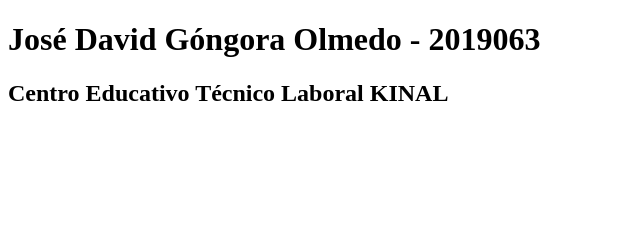
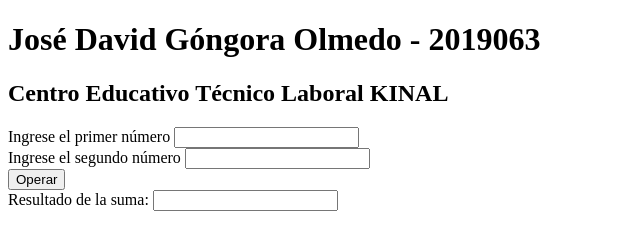
Before and after one commit to jgongora2019063/IN5B, a plain HTML site: page index.html in a window 1280 px wide. Shown: the whole page, without its empty margins (0-640 px from the left). Drawn offline with Linux system fonts and the light colour scheme.

Commit message:
Se agregó la función suma

```diff
--- a/index.html
+++ b/index.html
@@ -8,5 +8,34 @@
 <body>
     <h1>José David Góngora Olmedo - 2019063</h1>
     <h2>Centro Educativo Técnico Laboral KINAL</h2>
+    <form>
+        <label for="n1">Ingrese el primer número</label>
+        <input type="text" id="num1">
+        <br>
+        <label for="n2">Ingrese el segundo número</label>
+        <input type="text" id="num2">
+        <br>
+        <input type="button" onclick="suma()" value="Operar">
+        <br>
+        <label for="resultado">Resultado de la suma:</label>
+        <input type="text" id="num3">
+
+    </form>
+
+    <script>
+        var n1, n2, resultado;
+
+        function suma(){
+
+            n1 = num1.value *1;
+
+            n2 = num2.value *1;
+
+            resultado = n1 + n2;
+
+            num3.value = resultado;
+        }
+
+    </script>
 </body>
 </html>
```
